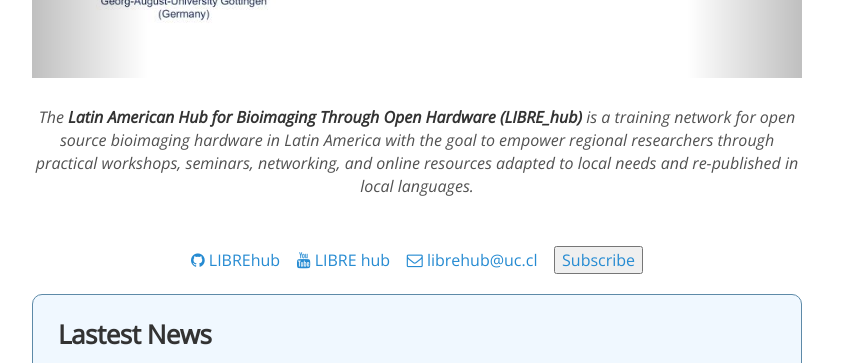
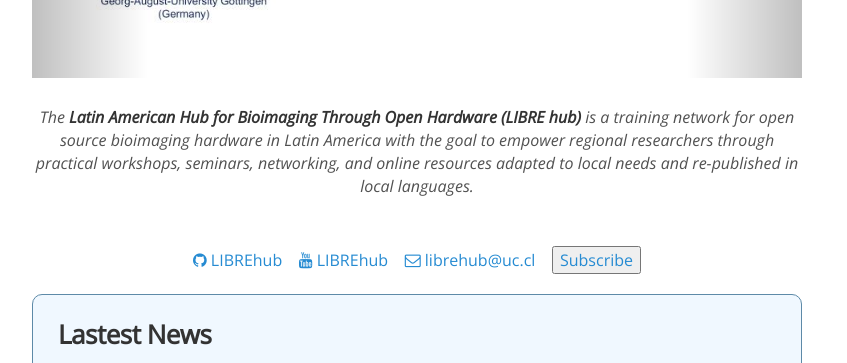
Before and after one commit to LIBREhub/LIBREhub.github.io, a Jekyll site: the page built from index.html, in a window 1280 px wide and 1352 px high. Shown: the part 473-836 px from the top of the window, without its empty margins (223-1070 px from the left). Built offline with Jekyll 4.4.1, drawn with Linux system fonts in a browser that asks for light colours; nearby versions of some CDN libraries; comment, search, counter and statistics services are not loaded.

Commit message:
Update index.html

```diff
--- a/index.html
+++ b/index.html
@@ -39,12 +39,12 @@
       <span style="display: block; margin-bottom: 2em"></span>
 
       <p>
-      <i>The <strong>Latin American Hub for Bioimaging Through Open Hardware (LIBRE_hub)</strong> is a training network for open source bioimaging hardware in Latin America with the goal to empower regional researchers through practical workshops, seminars, networking, and online resources adapted to local needs and re-published in local languages.</i>
+      <i>The <strong>Latin American Hub for Bioimaging Through Open Hardware (LIBRE hub)</strong> is a training network for open source bioimaging hardware in Latin America with the goal to empower regional researchers through practical workshops, seminars, networking, and online resources adapted to local needs and re-published in local languages.</i>
 
       <span style="display: block; margin-bottom: 3em"></span>
 
       <a href="https://github.com/librehub"><i class="fa fa-github"></i> LIBREhub</a>&nbsp;&nbsp;&nbsp;
-      <a href="https://www.youtube.com/channel/UCKaffupDA8KKrDE0rd668Xw"><i class="fa fa-youtube"></i> LIBRE hub</a>&nbsp;&nbsp;&nbsp;
+      <a href="https://www.youtube.com/channel/UCKaffupDA8KKrDE0rd668Xw"><i class="fa fa-youtube"></i> LIBREhub</a>&nbsp;&nbsp;&nbsp;
 <!--  <a href="https://twitter.com/WenzelLab"><i class="fa fa-twitter"></i> WenzelLab</a>&nbsp;&nbsp;&nbsp; -->
       <a href="mailto:librehub@uc.cl"><i class="fa fa-envelope-o"></i> librehub@uc.cl</a>&nbsp;&nbsp;&nbsp;
       <a href="https://mailchi.mp/2efa11be3d6b/libre_hub" target="_blank"><button>Subscribe</button></a>
```
